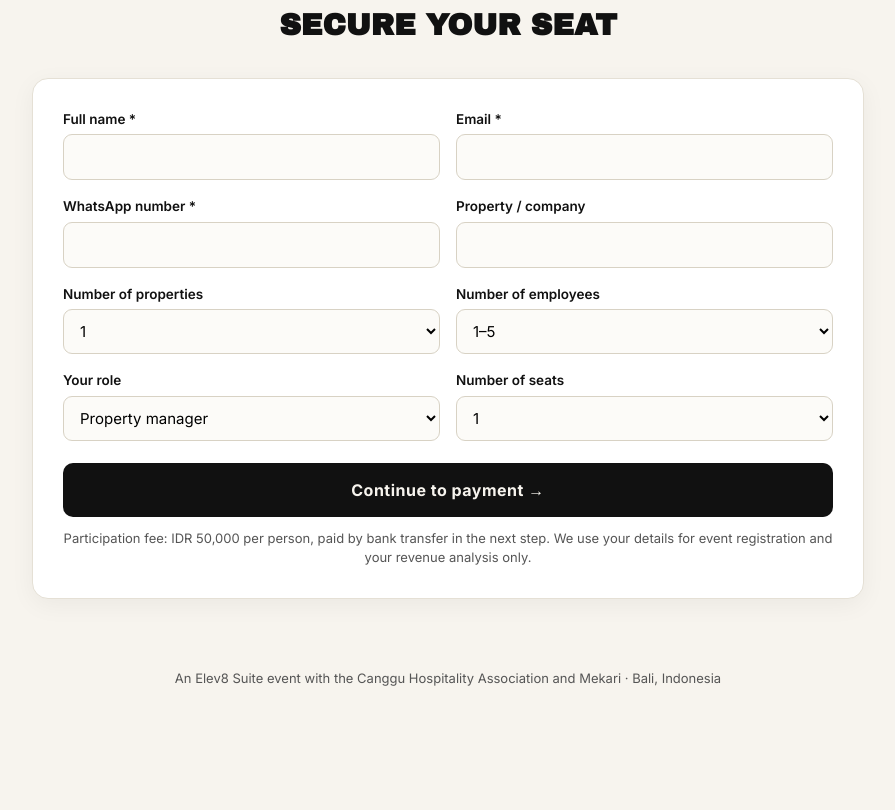
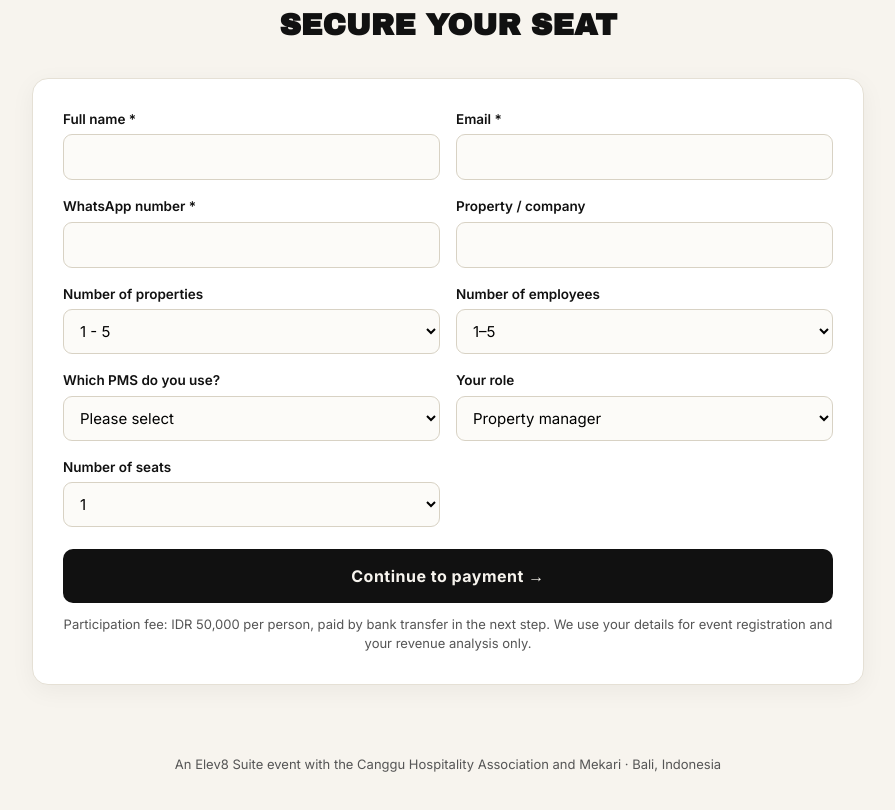
Before and after one commit to Elev8-OS/cha-08-event, a website: page public/index.html in a window 1280 px wide. Shown: the part 2219-3029 px from the top of the page, without its empty margins (192-1087 px from the left). Before the commit the page ends 2987 px from the top, so only its background shows below. Drawn offline with Linux system fonts and the light colour scheme.

Commit message:
Add PMS question and align property ranges with the GHL picklist

```diff
--- a/public/index.html
+++ b/public/index.html
@@ -182,11 +182,18 @@ footer{text-align:center;font-size:13px;color:var(--grey);margin-top:70px}
       <div><label for="f-company">Property / company</label><input id="f-company" name="company" autocomplete="organization"></div>
       <div><label for="f-properties">Number of properties</label>
         <select id="f-properties" name="properties">
-          <option>1</option><option>2&ndash;5</option><option>6&ndash;15</option><option>16&ndash;50</option><option>50+</option>
+          <option>1 - 5</option><option>6 - 20</option><option>21 - 50</option><option>50+</option>
         </select></div>
       <div><label for="f-employees">Number of employees</label>
         <select id="f-employees" name="employees">
           <option>1&ndash;5</option><option>6&ndash;20</option><option>21&ndash;50</option><option>50+</option>
+        </select></div>
+      <div><label for="f-pms">Which PMS do you use?</label>
+        <select id="f-pms" name="pms">
+          <option value="">Please select</option>
+          <option>Smoobu</option><option>Guesty</option><option>Lodgify</option>
+          <option>Hostaway</option><option>Cloudbeds</option>
+          <option>None / Manual</option><option>Other</option>
         </select></div>
       <div><label for="f-role">Your role</label>
         <select id="f-role" name="role">
```
